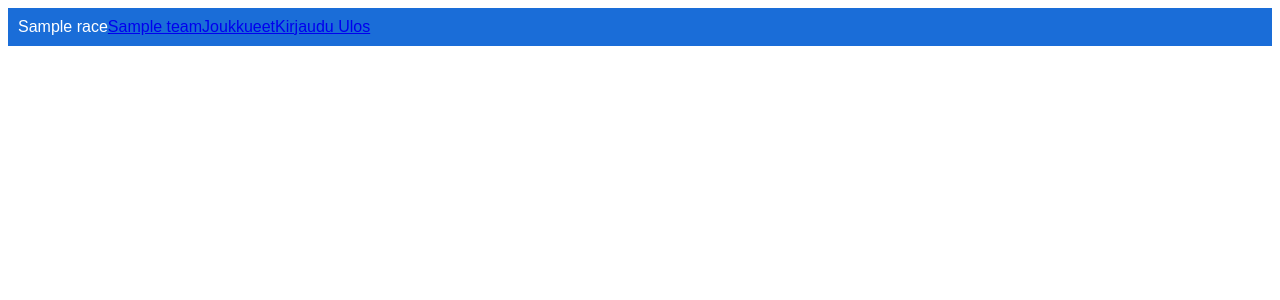
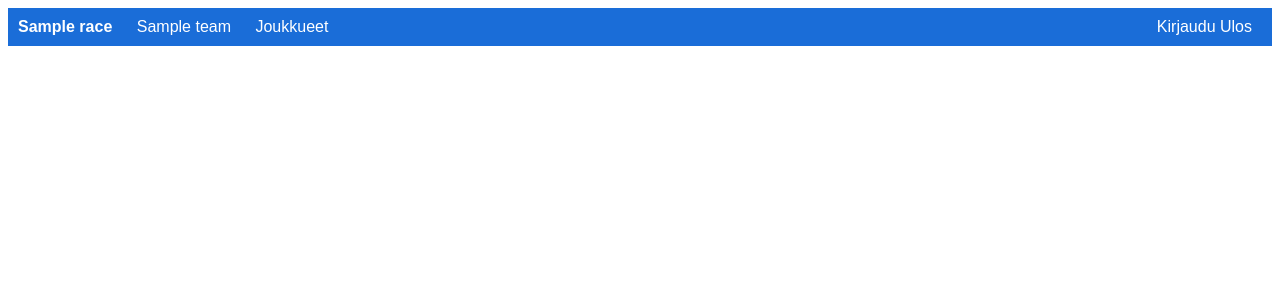
Before and after one commit to NikkeArp/tiea2080-vt4, a Flask app: template templates/home.html in a window 1280 px wide. Shown: the top 300 px of the page. Run offline with Flask 2, Linux system fonts and the light colour scheme; the template is opened without the code that fills it: most values are stand-ins (such as "Sample title", 1, 10 or a date in 2020); parts of the project's set-up code (start-up, migrations or seed data) failed here and were passed over; some libraries are stand-ins or nearby versions.

Commit message:
divs for syles

```diff
--- a/templates/logged.html
+++ b/templates/logged.html
@@ -1,9 +1,13 @@
 {% extends 'base.html' %}
 {%- block content %}
   <nav>
-    <span>{{ race }}</span>
-    <a href="{{ url_for('edit') }}">{{ team }}</a>
-    <a href="{{ url_for('teams') }}">Joukkueet</a>
-    <a href="{{ url_for('logout') }}">Kirjaudu Ulos</a>
+    <div>
+      <span>{{ race }}</span>
+      <a href="{{ url_for('edit') }}">{{ team }}</a>
+      <a href="{{ url_for('teams') }}">Joukkueet</a>
+    </div>
+    <div class="logout">
+      <a href="{{ url_for('logout') }}">Kirjaudu Ulos</a>
+    </div>
   </nav>
 {%- endblock content %}
--- a/templates/team.html
+++ b/templates/team.html
@@ -29,7 +29,7 @@
   {{ field.label }}{{ field(class=css_class, **kwargs) }}
   <ul class="errors">{% for error in field.errors %}<li>{{ error|e }}</li>{% endfor %}</ul>
   {%- else %}
-  {{ field.label }}{{ field(class="txt-inpt") }}
+  {{ field.label }}{{ field(class="inpt") }}
   {%- endif %}
 </div>
 {% endmacro %}
```
